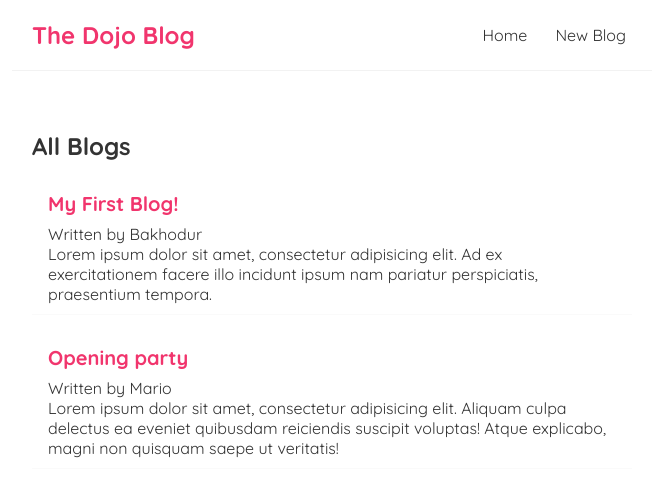
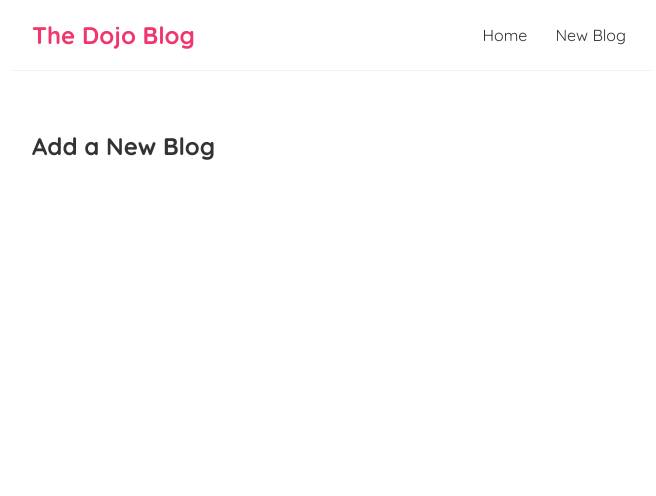
Before and after one commit to bakhodur-nazriev/Blog-React, a React (Create React App) app: page /create in a window 1280 px wide. Shown: the top 496 px of the page, without its empty margins (308-964 px from the left). Built offline with nearby package versions, Linux system fonts and the light colour scheme; data requests are answered from the project's data file.

Commit message:
Add and config routes

```diff
--- a/package.json
+++ b/package.json
@@ -8,6 +8,7 @@
     "@testing-library/user-event": "^13.5.0",
     "react": "^18.2.0",
     "react-dom": "^18.2.0",
+    "react-router-dom": "^5.3.4",
     "react-scripts": "5.0.1",
     "web-vitals": "^2.1.4"
   },
--- a/src/App.js
+++ b/src/App.js
@@ -1,14 +1,25 @@
 import Navbar from "./Navbar";
 import Home from "./Home";
+import {BrowserRouter as Router, Route, Switch} from 'react-router-dom';
+import Create from "./Create";
 
 function App() {
   return (
-    <div className="App">
-      <Navbar/>
-      <div className="content">
-        <Home />
+    <Router>
+      <div className="App">
+        <Navbar/>
+        <div className="content">
+          <Switch>
+            <Route exact path="/">
+              <Home/>
+            </Route>
+            <Route path="/create">
+              <Create/>
+            </Route>
+          </Switch>
+        </div>
       </div>
-    </div>
+    </Router>
   );
 }
 
--- /dev/null
+++ b/src/Create.js
@@ -0,0 +1,9 @@
+const Create = () => {
+  return (
+    <div className="create">
+      <h2>Add a New Blog</h2>
+    </div>
+  );
+}
+
+export default Create;
```
Also changed, not shown: 1 other file (tests, documents, lock files or other folders).
